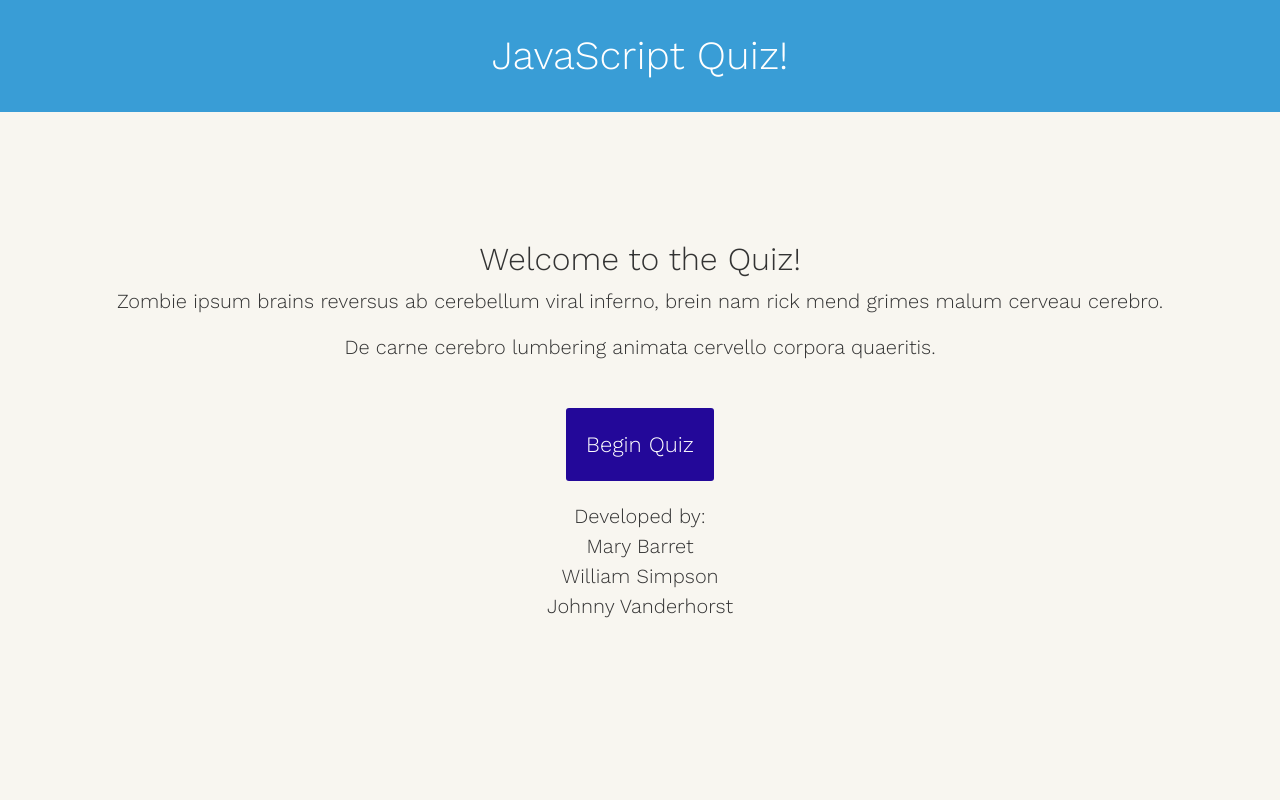
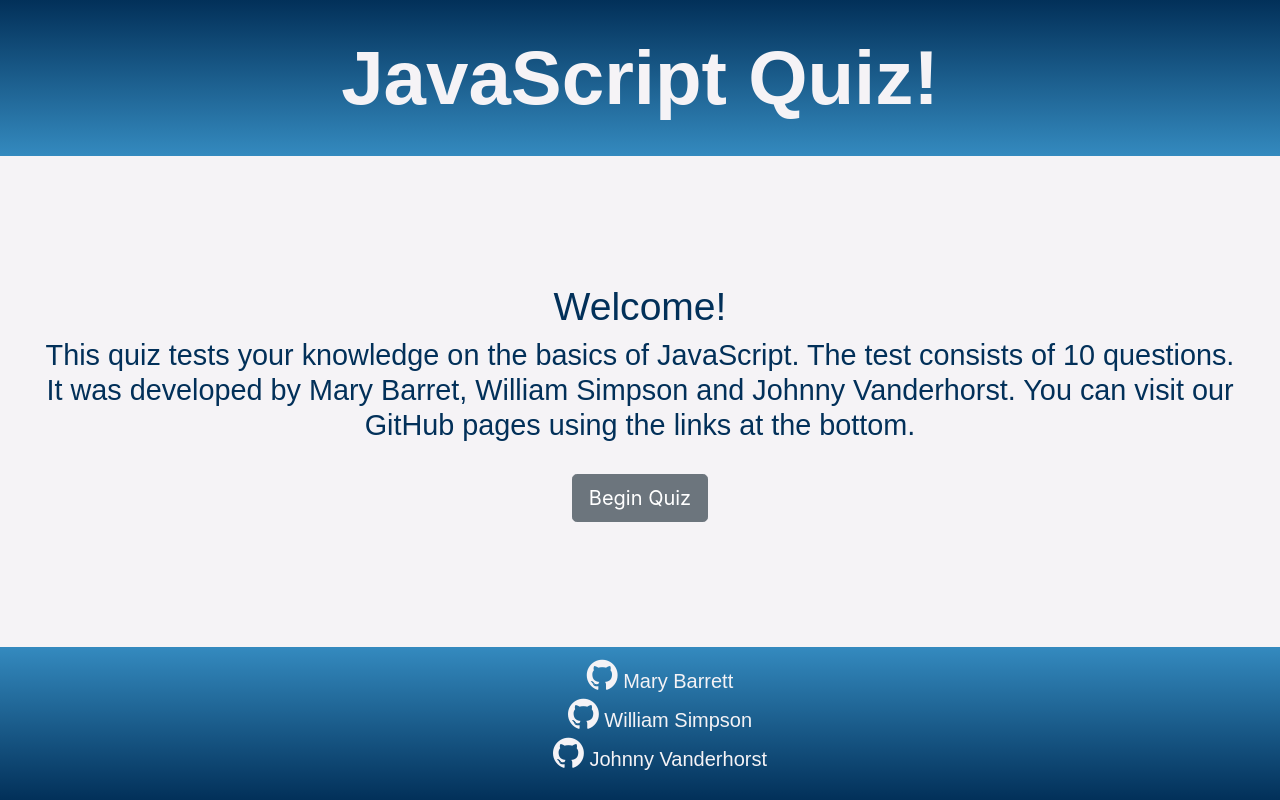
Before and after one commit to PrometheanDream/JavaScript-Quiz, a plain HTML site: page index.html in a window 1280 px wide. Drawn offline with nearby package versions, Linux system fonts and the light colour scheme.

Commit message:
Updating content

```diff
--- a/index.html
+++ b/index.html
@@ -8,6 +8,7 @@
     <meta name="viewport" content="width=device-width, initial-scale=1">
     <link rel="stylesheet" href="https://maxcdn.bootstrapcdn.com/bootstrap/4.0.0/css/bootstrap.min.css" integrity="sha384-Gn5384xqQ1aoWXA+058RXPxPg6fy4IWvTNh0E263XmFcJlSAwiGgFAW/dAiS6JXm" crossorigin="anonymous">
     <link rel="stylesheet" href="styles/styles.css" type="text/css" media="screen" />
+    <link rel="stylesheet" href="https://cdnjs.cloudflare.com/ajax/libs/font-awesome/4.7.0/css/font-awesome.min.css">
 
 </head>
 
@@ -15,13 +16,24 @@
     <h1>JavaScript Quiz!</h1>
 
     <div class="welcomePage">
-        <h2> Welcome to the Quiz!</h2>
-        <p>Zombie ipsum brains reversus ab cerebellum viral inferno, brein nam rick mend grimes malum cerveau cerebro.</p>
-        <p>De carne cerebro lumbering animata cervello corpora quaeritis.</p>
+        <h2> Welcome!</h2>
+        <h3>This quiz tests your knowledge on the basics of JavaScript. The test consists of 10 questions. It was developed by Mary Barret, William Simpson and Johnny Vanderhorst. You can visit our GitHub pages using the links at the bottom. </h3>
+
         <br>
-        <button id="begin" onclick="window.location.href='quiz.html'">Begin Quiz</button>
-        <p>Developed by:<br>Mary Barret<br>William Simpson<br>Johnny Vanderhorst</p>
+        <button type="button" class="btn btn-secondary btn-lg" id="begin" onclick="window.location.href='quiz.html'">Begin Quiz</button>
     </div>
+    <br>
+    <footer>
+
+        <ul>
+            <li><a href="#"><i class="fa fa-github" style="font-size:36px"></i>
+                    Mary Barrett</a></li>
+            <li><a href="#"><i class="fa fa-github" style="font-size:36px"></i>
+                   William Simpson</a></li>
+            <li><a href="#"><i class="fa fa-github" style="font-size:36px"></i>
+                    Johnny Vanderhorst</a></li>
+        </ul>
+    </footer>
 
     <script src="scripts/knockout-v3.4.2.js"></script>
     <script src="scripts/app.js"></script>
--- a/scripts/app.js
+++ b/scripts/app.js
@@ -2,12 +2,12 @@
     // array that holds the questions and answers and correct answer.
     const myQuestions = [
         {
-            question: "Inside which HTML element do we put the JavaScript?", // Question One
+            question: "Inside which HTML element tag do we put the JavaScript code?", // Question One
             answers: {
-                a: "<javascript></javascript>",
-                b: "<script></script>",
-                c: "<js></js>",
-                d: "<p></p>"
+                a: "javascript",
+                b: "script",
+                c: "js",
+                d: "p"
             },
             trueAnswer: "b"
   },
@@ -15,7 +15,7 @@
             question: "How can you add a single-line comment in JavaScript?", // Question Two
             answers: {
                 a: "// comment",
-                b: "<!—comment -->",
+                b: "<—comment -->",
                 c: "* comment",
                 d: "*comment*"
             },
--- a/styles/styles.css
+++ b/styles/styles.css
@@ -1,33 +1,52 @@
-@import url(https://fonts.googleapis.com/css?family=Work+Sans:300,600);
-
 body {
-    font-size: 20px;
-    font-family: 'Work Sans', sans-serif;
-    color: #333;
-    font-weight: 300;
     text-align: center;
-    background-color: #f8f6f0;
+    background-color: #f5f3f6;
 }
 
 h1 {
-    font-weight: 300;
+    font-family: 'Mitr', sans-serif;
+    font-size: 4.768em;
+    font-weight: 600;
     margin: 0px;
     padding: 2.5%;
-    font-size: 40px;
-    background-color: rgb(57, 157, 214);
-    color: #fff;
+    background: linear-gradient(#023059, #348abf);
+    color: #f5f3f6;
 }
 
-#rank {
-    font-size: 50px;
+h2 {
+    font-family: 'Mitr', sans-serif;
+    font-weight: 400;
+    font-size: 2.441em;
+    color: #023059;
 }
 
+h3 {
+    font-family: 'Mitr', sans-serif;
+    font-weight: 400;
+    font-size: 1.8em;
+    color: #023059;
+}
+
+p {
+    font-family: 'Mitr', sans-serif;
+    font-weight: 300;
+    font-size: 1.25em;
+}
+
+#rank {}
+
 .question {
-    font-size: 30px;
+    font-family: 'Mitr', sans-serif;
+    font-weight: 400;
+    font-size: 2.2em;
+    color: #023059;
     margin-bottom: 10px;
 }
 
 .answers {
+    font-family: 'Mitr', sans-serif;
+    font-weight: 300;
+    font-size: 1.25em;
     margin-bottom: 20px;
     text-align: left;
     display: inline-block;
@@ -39,20 +58,12 @@ h1 {
 }
 
 button {
-    font-family: 'Work Sans', sans-serif;
-    font-size: 22px;
-    background-color: rgb(35, 8, 153);
-    color: #fff;
-    border: 0px;
-    border-radius: 3px;
     padding: 20px;
     cursor: pointer;
     margin-bottom: 20px;
 }
 
-button:hover {
-    background-color: rgb(15, 110, 58);
-}
+
 
 .slide {
     position: absolute;
@@ -80,6 +91,10 @@ button:hover {
     position: relative;
     height: 200px;
     margin-top: 10%;
+    max-width: 1200px;
+    margin-left: auto;
+    margin-right: auto;
+
 }
 
 .scorePage {
@@ -99,3 +114,37 @@ button:hover {
     margin-bottom: 1%;
     padding-bottom: 1%;
 }
+
+footer {
+    padding: 10px;
+    position: fixed;
+    left: 0;
+    bottom: 0;
+    width: 100%;
+    background: linear-gradient(#348abf, #023059);
+    color: #f5f3f6;
+    text-align: center;
+}
+
+footer li {
+    font-family: 'Mitr', sans-serif;
+    font-weight: 300;
+    font-size: 1.25em;
+    text-decoration: none;
+    color: #f5f3f6;
+    list-style: none;
+}
+
+footer li a {
+    font-family: 'Mitr', sans-serif;
+    font-weight: 300;
+    font-size: 1em;
+    text-decoration: none;
+    color: #f5f3f6;
+
+}
+
+footer li a:hover {
+    color: #000;
+    text-decoration: none;
+}
```
Also changed, not shown: quiz.html (+17 -6 lines), scorePage.html (+23 -6 lines).
